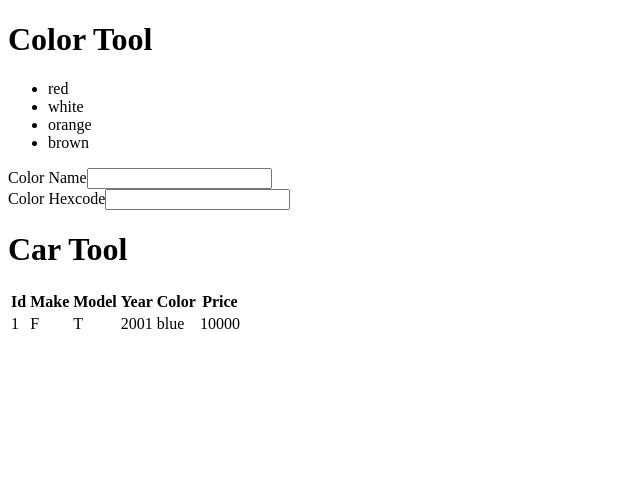
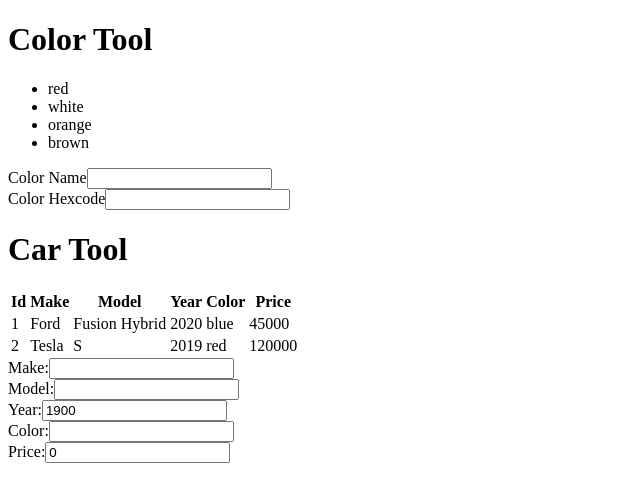
Before and after one commit to bridgkick/react-redux-typescript_04272020, a React (Create React App) app in the folder demo-app/: page / in a window 1280 px wide. Shown: the top 502 px of the page, without its empty margins (0-640 px from the left). Built offline with nearby package versions, Linux system fonts and the light colour scheme.

Commit message:
solution to exercise 5

```diff
--- a/demo-app/src/components/CarTool.tsx
+++ b/demo-app/src/components/CarTool.tsx
@@ -1,12 +1,43 @@
-import React from 'react';
+import React, { FC, useState, ChangeEvent } from 'react';
 
 import { Car } from '../models/Car';
 
-export const CarTool = () => {
+export interface CarToolProps {
+  cars: Car[];
+}
 
-  const cars: Car[] = [
-    { id: 1, make: 'F', model: 'T', year: 2001, color: 'blue', price: 10000 },
-  ]
+interface CarFormState {
+  make: string;
+  model: string;
+  year: number;
+  color: string;
+  price: number;
+}
+
+type HTMLFormControls = HTMLInputElement | HTMLSelectElement | HTMLTextAreaElement;
+
+export const CarTool: FC<CarToolProps> = (props) => {
+
+  const [ carForm, setCarForm ] = useState<CarFormState>({
+    make: '',
+    model: '',
+    year: 1900,
+    color: '',
+    price: 0,
+  });
+
+  const change = (e: ChangeEvent<HTMLFormControls>) => {
+
+    setCarForm({
+      ...carForm,
+      [ e.target.name ]: e.target.type === 'number'
+        ? Number(e.target.value)
+        : e.target.value,
+    });
+
+  };
+
+  console.log(carForm);
 
   return (
     <>
@@ -25,7 +56,7 @@
           </tr>
         </thead>
         <tbody>
-          {cars.map(car => <tr key={car.id}>
+          {props.cars.map(car => <tr key={car.id}>
             <td>{car.id}</td>
             <td>{car.make}</td>
             <td>{car.model}</td>
@@ -35,6 +66,33 @@
           </tr>)}
         </tbody>
       </table>
+      <form>
+        <div>
+          <label htmlFor="make-input">Make:</label>
+          <input type="text" id="make-input" name="make"
+            value={carForm.make} onChange={change} />
+        </div>
+        <div>
+          <label htmlFor="model-input">Model:</label>
+          <input type="text" id="model-input" name="model"
+            value={carForm.model} onChange={change} />
+        </div>
+        <div>
+          <label htmlFor="year-input">Year:</label>
+          <input type="number" id="year-input" name="year"
+            value={carForm.year} onChange={change} />
+        </div>
+        <div>
+          <label htmlFor="color-input">Color:</label>
+          <input type="text" id="color-input" name="color"
+            value={carForm.color} onChange={change} />
+        </div>
+        <div>
+          <label htmlFor="price-input">Price:</label>
+          <input type="number" id="price-input" name="price"
+            value={carForm.price} onChange={change} />
+        </div>
+      </form>
     </>
   );
 };
--- a/demo-app/src/components/ColorTool.tsx
+++ b/demo-app/src/components/ColorTool.tsx
@@ -53,7 +53,7 @@
         </div>
         <div>
           <label htmlFor="color-hexcode-input">Color Hexcode</label>
-          <input type="text" id="color-hexcode-input" name="colorHexcode"
+          <input type="number" id="color-hexcode-input" name="colorHexcode"
             value={colorForm.colorHexcode} onChange={change} />
         </div>
       </form>
--- a/demo-app/src/index.tsx
+++ b/demo-app/src/index.tsx
@@ -2,6 +2,7 @@
 import ReactDOM from 'react-dom';
 
 import { Color } from './models/Color';
+import { Car } from './models/Car';
 
 import { ColorTool } from './components/ColorTool';
 import { CarTool } from './components/CarTool';
@@ -13,11 +14,16 @@
   { id: 4, name: 'brown' },
 ];
 
+const carList: Car[] = [
+  { id: 1, make: 'Ford', model: 'Fusion Hybrid', year: 2020, color: 'blue', price: 45000 },
+  { id: 2, make: 'Tesla', model: 'S', year: 2019, color: 'red', price: 120000 },
+];
+
 ReactDOM.render(
   <>
     {/* React.createElement(ColorTool, { colors: colorList } <= is the props object); */}
     <ColorTool colors={colorList} />
-    <CarTool />
+    <CarTool cars={carList} />
   </>,
   document.querySelector('#root'),
 );
```
